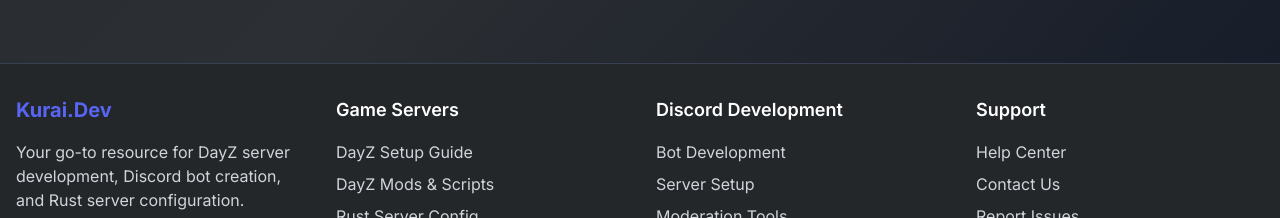
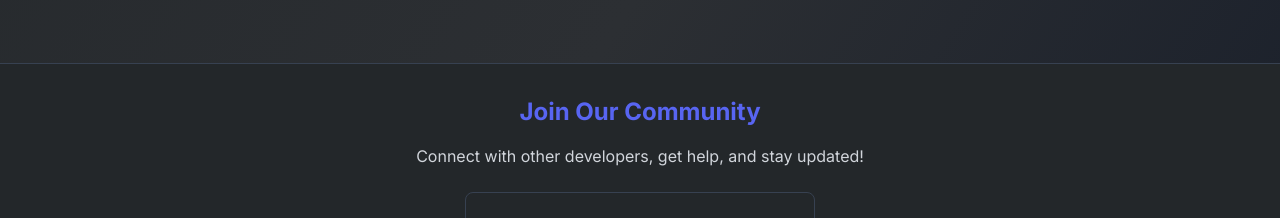
Before and after one commit to KuraiDevelopment/Kurai.dev, a Next.js app: page / in a window 1280 px wide. Shown: the part 1020-1238 px from the top of the page. Built offline with nearby package versions, Linux system fonts and the light colour scheme; grey boxes are pictures that could not be loaded.

Commit message:
Added Live discord Widget

```diff
--- a/src/components/Footer.tsx
+++ b/src/components/Footer.tsx
@@ -4,6 +4,23 @@
   return (
     <footer className="bg-discord-darker border-t border-gray-700">
       <div className="container mx-auto px-4 py-8">
+        {/* Discord Widget Section */}
+        <div className="mb-8 text-center">
+          <h3 className="text-2xl font-bold text-discord-blurple mb-4">Join Our Community</h3>
+          <p className="text-gray-300 mb-6">Connect with other developers, get help, and stay updated!</p>
+          <div className="flex justify-center">
+            <iframe
+              src="https://discord.com/widget?id=1427428229928452128&theme=dark"
+              width="350"
+              height="500"
+              allowTransparency={true}
+              frameBorder="0"
+              sandbox="allow-popups allow-popups-to-escape-sandbox allow-same-origin allow-scripts"
+              className="rounded-lg border border-gray-700"
+            />
+          </div>
+        </div>
+
         <div className="grid md:grid-cols-4 gap-8">
           <div>
             <h3 className="text-xl font-bold text-discord-blurple mb-4">Kurai.Dev</h3>
```
